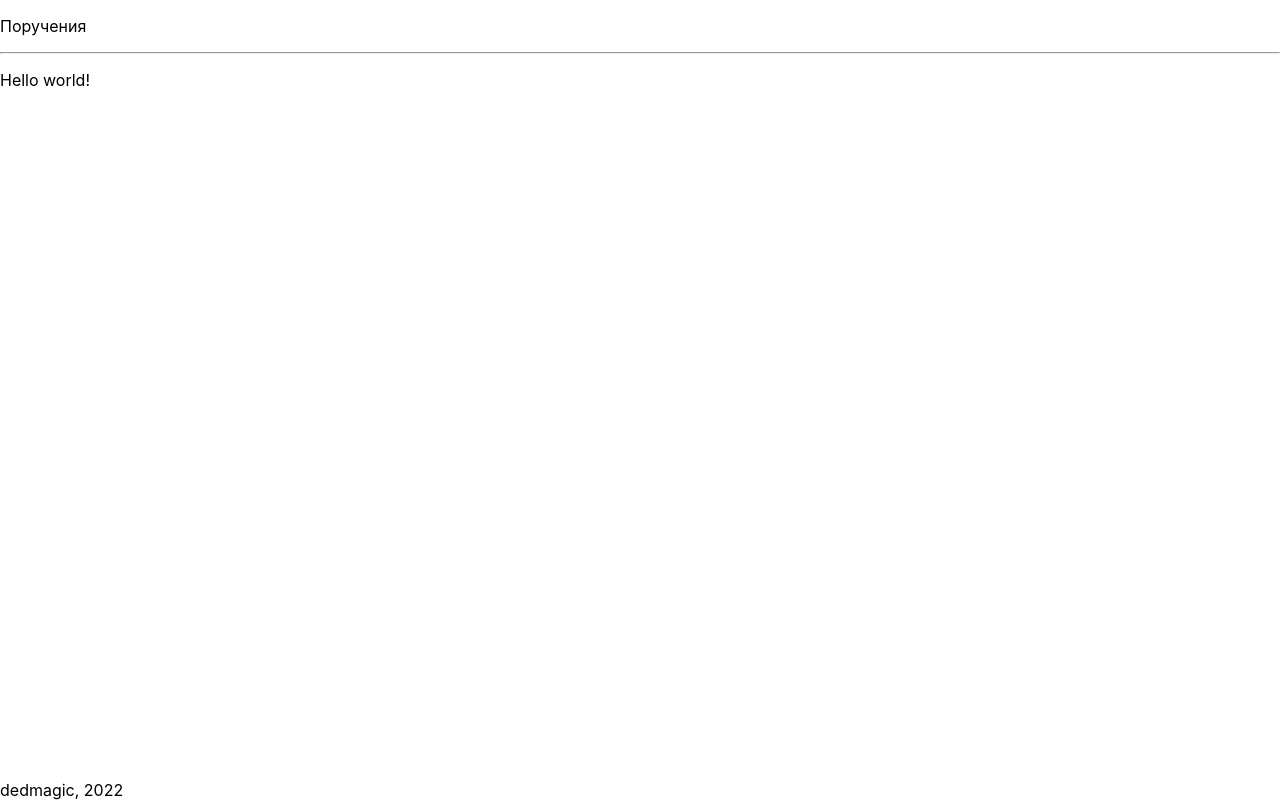
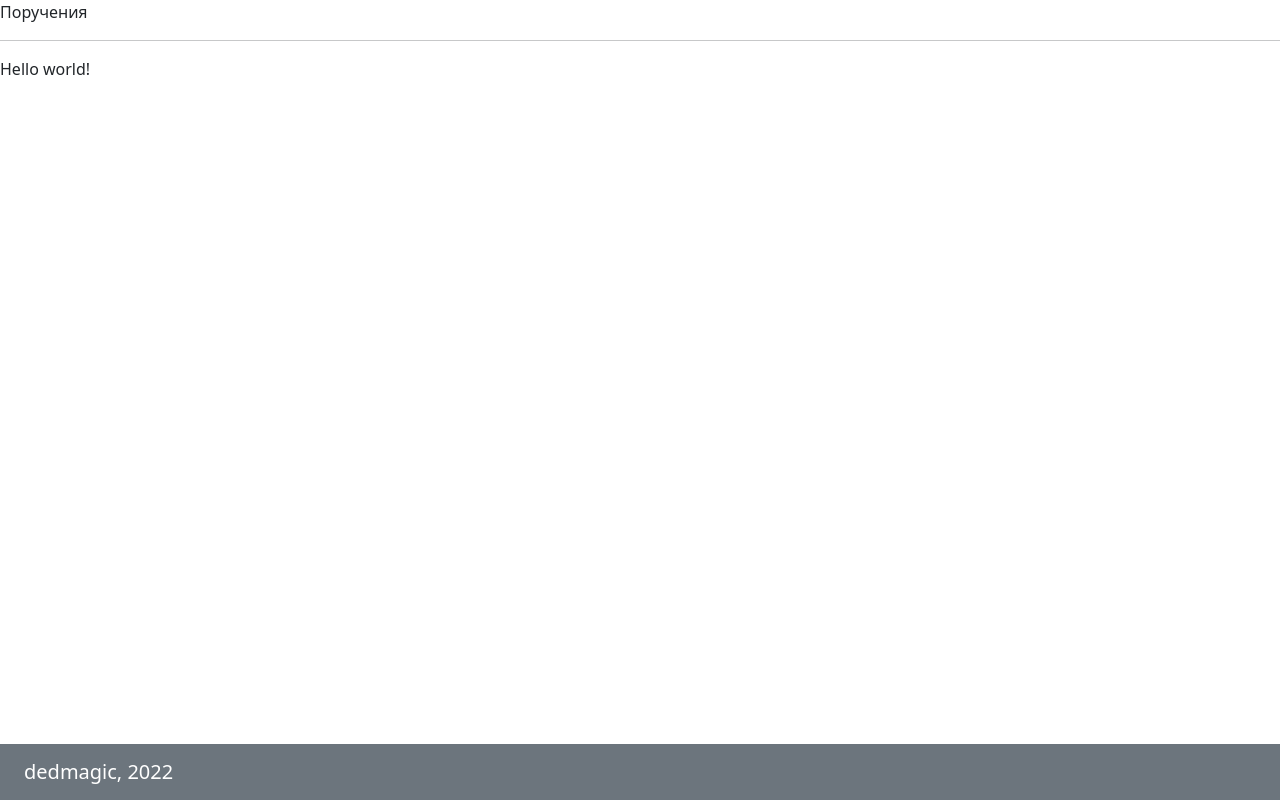
Before and after one commit to dedmagic/react-mobx, a React (Create React App) app: page / in a window 1280 px wide. Built offline with nearby package versions, Linux system fonts and the light colour scheme; the HTML template or start-up script is replaced by a standard one.

Commit message:
add 'react-bootstrap' and finish with footer

```diff
--- a/package.json
+++ b/package.json
@@ -8,6 +8,7 @@
     "@testing-library/user-event": "^13.5.0",
     "bootstrap": "^5.1.3",
     "react": "^17.0.2",
+    "react-bootstrap": "^2.2.2",
     "react-dom": "^17.0.2",
     "react-scripts": "5.0.0",
     "web-vitals": "^2.1.4"
--- a/src/components/App.js
+++ b/src/components/App.js
@@ -1,3 +1,4 @@
+import 'bootstrap/dist/css/bootstrap.min.css';
 import './App.css';
 
 import AppHeader from './AppHeader/AppHeader';
--- a/src/components/AppFooter/AppFooter.js
+++ b/src/components/AppFooter/AppFooter.js
@@ -1,11 +1,21 @@
+import { Navbar, Container } from 'react-bootstrap';
+
 function AppFooter() {
     return (
+        //#region
         // TODO: Стили хардкодом, переделать на Bootstrap
-        <footer style={{ position: 'absolute', bottom: 0 }} >
-            <div>
-                <span>dedmagic, 2022</span>
-            </div>
-        </footer>
+        //     <footer style={{ position: 'absolute', bottom: 0 }} >
+        //         <div>
+        //             <span>dedmagic, 2022</span>
+        //         </div>
+        //     </footer>
+        //#endregion
+        // <Navbar sticky='bottom'>
+        <Navbar fixed='bottom' bg='secondary' variant='dark'>
+            {/* <Container> */}
+            <Navbar.Brand className='ms-4'>dedmagic, 2022</Navbar.Brand>
+            {/* </Container> */}
+        </Navbar>
     );
 }
 
```
Also changed, not shown: 1 other file (tests, documents, lock files or other folders).
